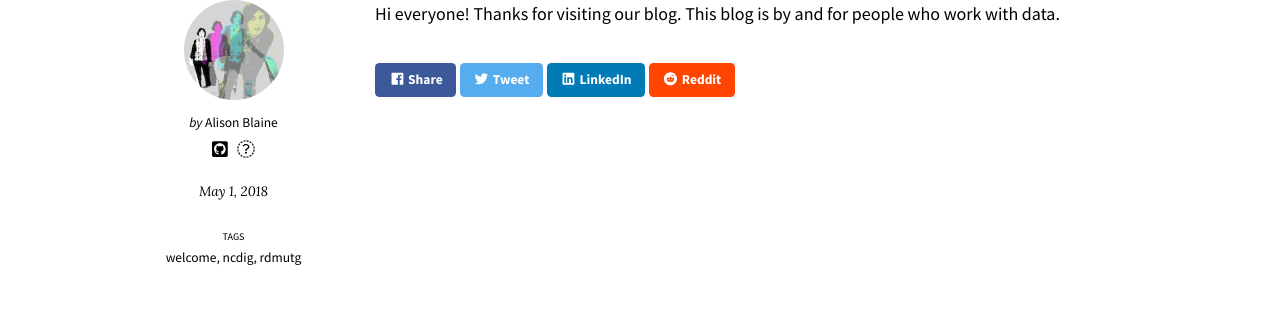
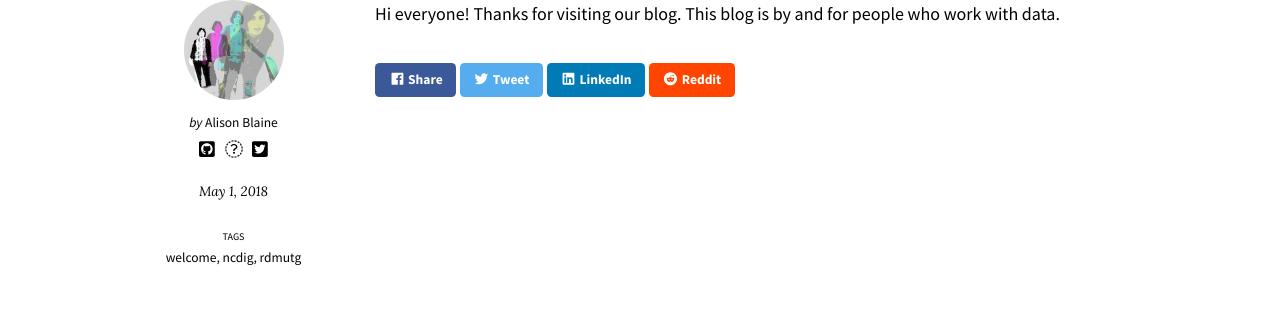
Before and after one commit to trln/data-blog, a Jekyll site: the page built from _posts/2018-05-01-welcome.md, in a window 1280 px wide. Shown: the part 296-626 px from the top of the page. Built offline with Jekyll 4.4.1, drawn with Linux system fonts in a browser that asks for light colours; nearby versions of some CDN libraries.

Commit message:
updated icons

```diff
--- a/_config.yml
+++ b/_config.yml
@@ -97,7 +97,10 @@ author:
       icon: fab fa-github-square
     - title: Email
       url: mailto:ablaine@ncsu.edu
-      icon: fab fa-envelope
+      icon: fab fa-envelope-square
+    - title: Twitter
+      url: https://www.twitter.com/Bigggggg_Al
+      icon: fab fa-twitter-square
 
 # Footer Links
 footer_links:
```
